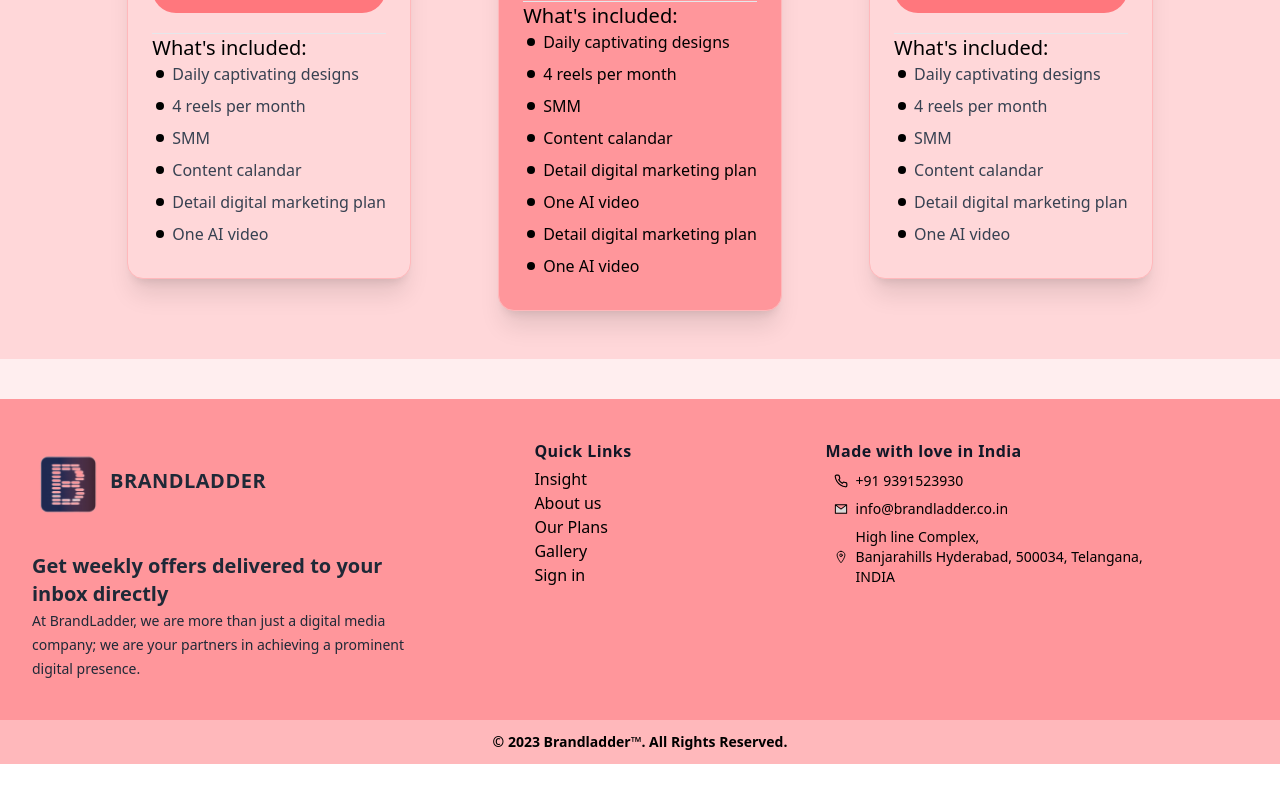
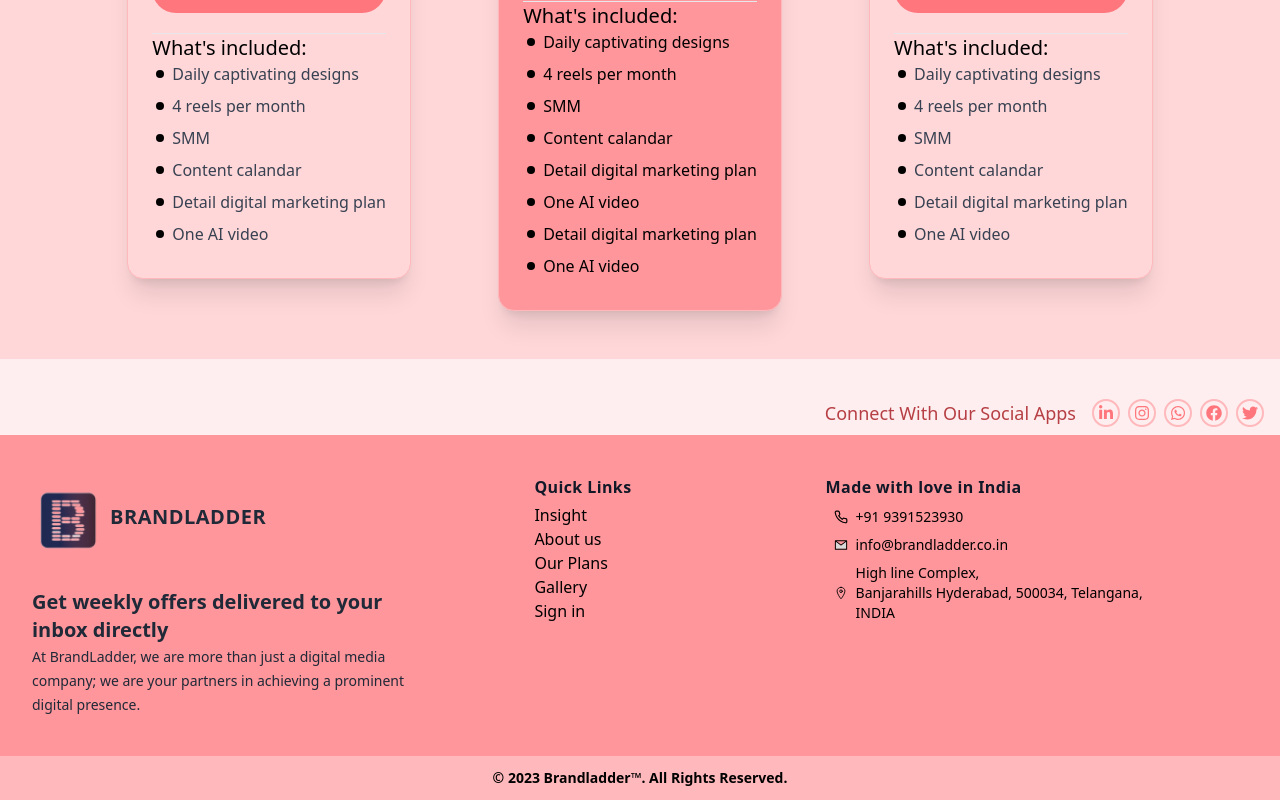
Before and after one commit to mrinalchauhan/brandladder-webapp, a React (Create React App) app: page /plans in a window 1280 px wide. Shown: the part 554-1354 px from the top of the page. Before the commit the page ends 1318 px from the top, so only its background shows below. Built offline with nearby package versions, Linux system fonts and the light colour scheme; no server answers.

Commit message:
footer update

```diff
--- a/src/components/footer/index.jsx
+++ b/src/components/footer/index.jsx
@@ -4,12 +4,33 @@ import { Link } from 'react-router-dom';
 import { AiTwotoneMail } from "react-icons/ai";
 import { FiPhone } from "react-icons/fi";
 import { IoLocationOutline } from "react-icons/io5";
+import { FaLinkedinIn, FaInstagram, FaWhatsapp, FaFacebook, FaTwitter } from "react-icons/fa";
 
 import Logo1 from '../../assests/images/logo1.png'
 
 const Footer = () => {
     return (
-        <div>
+        <div className='mt-3' >
+            <div className='flex my-2 justify-center lg:justify-end' >
+                <small className='my-auto font-medium text-lg text-orange-8 hidden lg:block' >Connect With Our Social Apps</small>
+                <div className="flex mx-3">
+                    <div className='border-2 border-orange-3 border-solid rounded-full p-1 text-orange-5 mx-1' >
+                        <FaLinkedinIn />
+                    </div>
+                    <div className='border-2 border-orange-3 border-solid rounded-full p-1 text-orange-5 mx-1' >
+                        <FaInstagram />
+                    </div>
+                    <div className='border-2 border-orange-3 border-solid rounded-full p-1 text-orange-5 mx-1' >
+                        <FaWhatsapp />
+                    </div>
+                    <div className='border-2 border-orange-3 border-solid rounded-full p-1 text-orange-5 mx-1' >
+                        <FaFacebook />
+                    </div>
+                    <div className='border-2 border-orange-3 border-solid rounded-full p-1 text-orange-5 mx-1' >
+                        <FaTwitter />
+                    </div>
+                </div>
+            </div>
             <div className="px-5 py-10 mx-auto w-full md:px-24 lg:px-8 bg-orange-4">
                 <div className="grid gap-10 row-gap-6 sm:grid-cols-2 lg:grid-cols-5">
                     <div className="sm:col-span-2">
```
